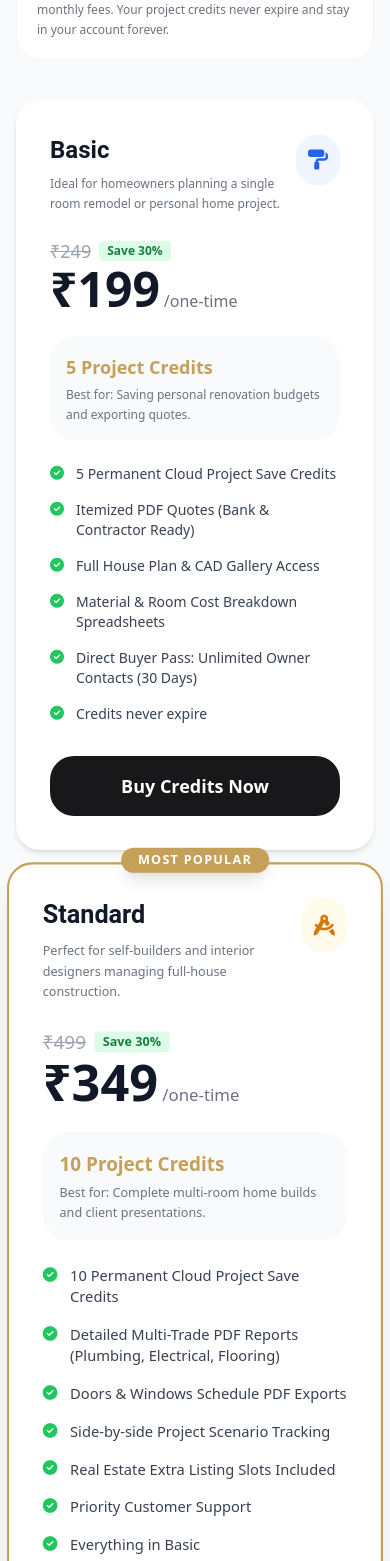
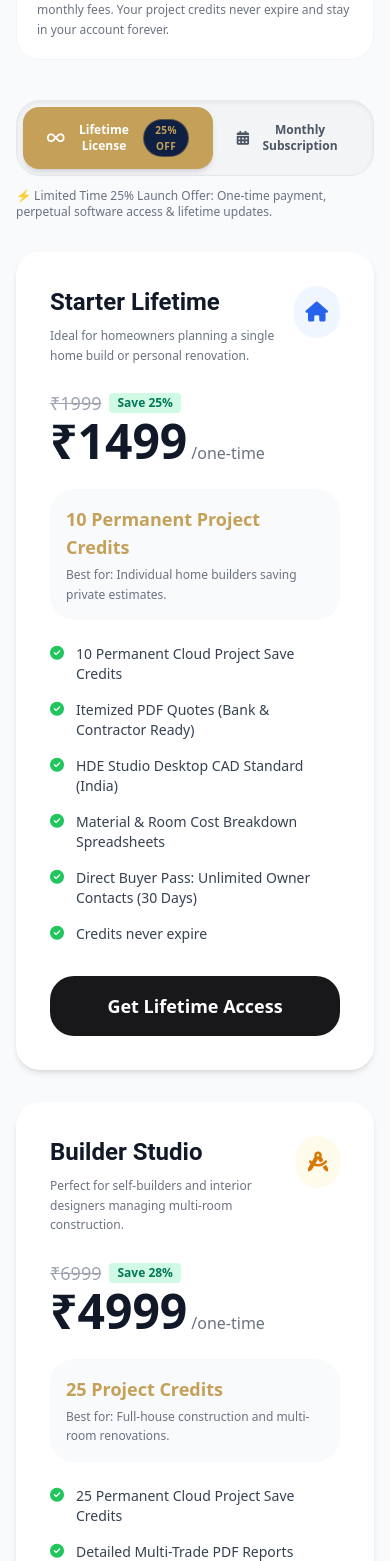
Before and after one commit to thyagarajsalome/hde-nextjs-web, a Next.js app: page /upgrade in a window 390 px wide. Shown: the part 1247-2808 px from the top of the page. Built offline with nearby package versions, Linux system fonts and the light colour scheme; no server answers.

Commit message:
Update pricing: Add Monthly vs Lifetime toggle with 25% launch offer ( USD / Rs 18,749 INR for Pro Suite)

```diff
--- a/src/features/dashboard/UpgradePage.tsx
+++ b/src/features/dashboard/UpgradePage.tsx
@@ -15,156 +15,316 @@ type PlanType = {
   tier: string;
   price: number;
   originalPrice: number;
+  discountBadge?: string;
+  billingPeriod: string;
   description: string;
   credits: string;
   useCase: string;
   features: string[];
   color: string;
   icon: string;
-  badge?: string; // Optional property prevents the TS error!
+  badge?: string;
 };
 
-// 2. Apply the interface to the plans object
-const plans = {
+// 2. India Plans: Lifetime vs Monthly
+const plansLifetime: Record<string, PlanType> = {
   basic: {
-    id: "5_credits",
-    name: "Basic",
+    id: "india_lifetime_starter",
+    name: "Starter Lifetime",
     tier: "basic",
-    price: 199,
-    originalPrice: 249,
-    description: "Ideal for homeowners planning a single room remodel or personal home project.",
-    credits: "5 Project Credits",
-    useCase: "Best for: Saving personal renovation budgets and exporting quotes.",
+    price: 1499,
+    originalPrice: 1999,
+    discountBadge: "Save 25%",
+    billingPeriod: "/one-time",
+    description: "Ideal for homeowners planning a single home build or personal renovation.",
+    credits: "10 Permanent Project Credits",
+    useCase: "Best for: Individual home builders saving private estimates.",
     badge: undefined,
     features: [
-      "5 Permanent Cloud Project Save Credits",
+      "10 Permanent Cloud Project Save Credits",
       "Itemized PDF Quotes (Bank & Contractor Ready)",
-      "Full House Plan & CAD Gallery Access",
+      "HDE Studio Desktop CAD Standard (India)",
       "Material & Room Cost Breakdown Spreadsheets",
       "Direct Buyer Pass: Unlimited Owner Contacts (30 Days)",
-      "Credits never expire"
-    ],
-    color: "blue",
-    icon: "fa-paint-roller"
-  },
-  standard: {
-    id: "10_credits",
-    name: "Standard",
-    tier: "standard",
-    price: 349,
-    originalPrice: 499,
-    description: "Perfect for self-builders and interior designers managing full-house construction.",
-    credits: "10 Project Credits",
-    useCase: "Best for: Complete multi-room home builds and client presentations.",
-    badge: "Most Popular",
-    features: [
-      "10 Permanent Cloud Project Save Credits",
-      "Detailed Multi-Trade PDF Reports (Plumbing, Electrical, Flooring)",
-      "Doors & Windows Schedule PDF Exports",
-      "Side-by-side Project Scenario Tracking",
-      "Real Estate Extra Listing Slots Included",
-      "Priority Customer Support",
-      "Everything in Basic"
-    ],
-    color: "amber",
-    icon: "fa-drafting-compass"
-  },
-  pro: {
-    id: "pro",
-    name: "Pro",
-    tier: "pro",
-    price: 999,
-    originalPrice: 1427,
-    description: "Built for civil contractors, builders, and architects needing high-volume client management.",
-    credits: "100 Project Credits",
-    useCase: "Best for: Professional builders, commercial contractors, and developers.",
-    badge: undefined,
-    features: [
-      "100 Project Credits (Store up to 100 sites)",
-      "Complete 7-Phase Material BOQ (Bill of Quantities)",
-      "Exact Cement, Steel & Masonry Brand Schedules",
-      "Contractor-grade Client PDF & Excel Exports",
-      "Commercial Agent / Builder Listing Pack Included",
-      "10 Daily Save Limit (Anti-Bot Protection)",
-      "Priority VIP Support"
-    ],
-    color: "gray",
-    icon: "fa-hard-hat"
-  },
-};
-
-const usaPlans = {
-  basic: {
-    id: "usa_basic",
-    name: "Basic",
-    tier: "basic",
-    price: 9.99,
-    originalPrice: 14.99,
-    description: "Perfect for homeowners looking to save remodeling estimates and generate contractor quotes.",
-    credits: "5 Project Credits",
-    useCase: "Best for: Quick renovations and aesthetic projects.",
-    badge: undefined,
-    features: [
-      "5 Permanent Cloud Project Save Credits",
-      "Client-Ready Professional PDF Estimates",
-      "Cost-per-sqft & Material Comparisons",
-      "Side-by-side Scenario Tracking in Dashboard",
       "Credits never expire"
     ],
     color: "blue",
     icon: "fa-home"
   },
   standard: {
-    id: "usa_standard",
-    name: "Standard",
+    id: "india_lifetime_builder",
+    name: "Builder Studio",
     tier: "standard",
-    price: 24.99,
-    originalPrice: 39.99,
-    description: "Ideal for advanced DIYers or flippers needing technical estimates for framing, plumbing, and additions.",
-    credits: "15 Project Credits",
+    price: 4999,
+    originalPrice: 6999,
+    discountBadge: "Save 28%",
+    billingPeriod: "/one-time",
+    description: "Perfect for self-builders and interior designers managing multi-room construction.",
+    credits: "25 Project Credits",
+    useCase: "Best for: Full-house construction and multi-room renovations.",
+    badge: undefined,
+    features: [
+      "25 Permanent Cloud Project Save Credits",
+      "Detailed Multi-Trade PDF Reports (Plumbing, Electrical, Flooring)",
+      "Doors & Windows Schedule PDF Exports",
+      "Side-by-side Project Scenario Tracking",
+      "Real Estate Extra Listing Slots Included",
+      "Priority Customer Support",
+      "Everything in Starter"
+    ],
+    color: "amber",
+    icon: "fa-drafting-compass"
+  },
+  pro: {
+    id: "india_lifetime_pro",
+    name: "All-Access Pro (CAD + Web)",
+    tier: "pro",
+    price: 18749,
+    originalPrice: 24999,
+    discountBadge: "25% OFF • LAUNCH DEAL",
+    badge: "⭐ 25% OFF • BEST VALUE",
+    billingPeriod: "/lifetime",
+    description: "Flagship Architectural CAD suite & comprehensive cost estimating system for professionals.",
+    credits: "Unlimited Cloud Projects & 100 Credits",
+    useCase: "Best for: Architects, civil engineers, building contractors, and serious developers.",
+    features: [
+      "HDE Studio Desktop CAD All-Access Pro (Perpetual, 100% Offline)",
+      "Dual India (Metric/Vastu) & USA (Imperial) AutoCAD Catalogs",
+      "Full 2D AutoCAD Vector Block Library (All Room Sets)",
+      "Vector PDF Blueprint Exporter (Custom Title Block & Specs, No Watermark)",
+      "Multi-Device License: Activate on up to 3 PCs / Laptops",
+      "Complete 7-Phase Material BOQ (Exact Cement, Steel, Sand bags)",
+      "Contractor-grade Client PDF & Excel Cost Schedules",
+      "Commercial Agent & Builder Listing Pack Included",
+      "Lifetime Software Updates & Direct WhatsApp Priority Support"
+    ],
+    color: "gray",
+    icon: "fa-cube"
+  }
+};
+
+const plansMonthly: Record<string, PlanType> = {
+  basic: {
+    id: "india_monthly_starter",
+    name: "Starter Monthly",
+    tier: "basic",
+    price: 499,
+    originalPrice: 699,
+    discountBadge: "Save 28%",
+    billingPeriod: "/month",
+    description: "Monthly access for homeowners planning ongoing single-room remodels.",
+    credits: "5 Credits / month",
+    useCase: "Best for: Month-by-month renovation tracking.",
+    badge: undefined,
+    features: [
+      "5 Project Save Credits Every Month",
+      "Itemized PDF Quotes (Bank & Contractor Ready)",
+      "Full House Plan & CAD Gallery Access",
+      "Material & Room Cost Breakdown Spreadsheets",
+      "Cancel anytime"
+    ],
+    color: "blue",
+    icon: "fa-home"
+  },
+  standard: {
+    id: "india_monthly_builder",
+    name: "Builder Monthly",
+    tier: "standard",
+    price: 999,
+    originalPrice: 1299,
+    discountBadge: "Save 23%",
+    billingPeriod: "/month",
+    description: "Monthly subscription for interior designers and active home remodelers.",
+    credits: "20 Credits / month",
+    useCase: "Best for: Multi-room home projects.",
+    badge: undefined,
+    features: [
+      "20 Project Credits / month",
+      "Detailed Multi-Trade PDF Reports (Plumbing, Electrical, Flooring)",
+      "Doors & Windows Schedules",
+      "Priority Customer Support"
+    ],
+    color: "amber",
+    icon: "fa-drafting-compass"
+  },
+  pro: {
+    id: "india_monthly_pro",
+    name: "All-Access Pro Monthly",
+    tier: "pro",
+    price: 1999,
+    originalPrice: 2499,
+    discountBadge: "Save 20%",
+    badge: "Most Flexible",
+    billingPeriod: "/month",
+    description: "Full access to HDE Studio Desktop CAD and complete contractor-grade estimators.",
+    credits: "100 Credits / month",
+    useCase: "Best for: Active contractors and civil engineers handling ongoing client bids.",
+    features: [
+      "HDE Studio Desktop CAD All-Access Pro (Active Subscription)",
+      "Full 2D AutoCAD Vector Block Library (India & USA Catalogs)",
+      "Vector PDF Blueprint Exporter (No Watermarks)",
+      "Complete 7-Phase Anti-Overbilling Material BOQ",
+      "100 Project Credits refreshed monthly",
+      "Cancel or pause anytime"
+    ],
+    color: "gray",
+    icon: "fa-cube"
+  }
+};
+
+// 3. USA Plans: Lifetime vs Monthly
+const usaPlansLifetime: Record<string, PlanType> = {
+  basic: {
+    id: "usa_lifetime_starter",
+    name: "Starter Lifetime",
+    tier: "basic",
+    price: 49,
+    originalPrice: 69,
+    discountBadge: "Save 28%",
+    billingPeriod: "/one-time",
+    description: "Ideal for homeowners planning personal remodels, additions, or single builds.",
+    credits: "10 Permanent Project Credits",
+    useCase: "Best for: Quick renovations and aesthetic projects.",
+    badge: undefined,
+    features: [
+      "10 Permanent Cloud Project Save Credits",
+      "Client-Ready Professional PDF Estimates",
+      "Cost-per-sqft & Material Comparisons",
+      "HDE Studio CAD Standard",
+      "Credits never expire"
+    ],
+    color: "blue",
+    icon: "fa-home"
+  },
+  standard: {
+    id: "usa_lifetime_builder",
+    name: "Contractor Pack",
+    tier: "standard",
+    price: 149,
+    originalPrice: 199,
+    discountBadge: "Save 25%",
+    billingPeriod: "/one-time",
+    description: "Ideal for flippers and remodelers needing technical estimates for framing and additions.",
+    credits: "25 Project Credits",
     useCase: "Best for: Full property rehabs and structural estimates.",
-    badge: "Best Value",
+    badge: undefined,
     features: [
-      "15 Permanent Cloud Project Save Credits",
+      "25 Permanent Cloud Project Save Credits",
       "Technical Trade & Luxury Project PDF Exports",
       "Permit & Contractor Cost Breakdown Sheets",
       "Side-by-side Multi-Property Comparisons",
-      "Priority Email Support",
-      "Everything in Basic"
+      "Priority Email Support"
     ],
     color: "amber",
     icon: "fa-building"
   },
   pro: {
-    id: "usa_pro",
-    name: "Pro",
+    id: "usa_lifetime_pro",
+    name: "All-Access Pro (CAD + Web)",
     tier: "pro",
-    price: 59.99,
-    originalPrice: 89.99,
-    description: "Built for professional contractors, builders, and realtors needing high-volume project saves and client-ready PDFs.",
-    credits: "100 Project Credits",
-    useCase: "Best for: Professionals managing multiple client projects.",
+    price: 299,
+    originalPrice: 399,
+    discountBadge: "25% OFF • LAUNCH DEAL",
+    badge: "⭐ 25% OFF • BEST VALUE",
+    billingPeriod: "/lifetime",
+    description: "Flagship Architectural CAD suite & comprehensive American cost estimating system.",
+    credits: "Unlimited Cloud Projects & 100 Credits",
+    useCase: "Best for: General contractors, remodelers, architects, and professional builders.",
+    features: [
+      "HDE Studio Desktop CAD All-Access Pro (Perpetual, 100% Offline)",
+      "Full 2D AutoCAD Vector Block Library (IBC/IRC Standards)",
+      "Dual USA Imperial & India Metric Catalogs",
+      "Vector PDF Blueprint Exporter (Custom Title Block & Specs, No Watermark)",
+      "Multi-Device License: Activate on up to 3 PCs / Macs",
+      "Comprehensive Trade Cost Schedules (Framing, Roofing, Plumbing, Electrical)",
+      "Unlimited Cloud Project Saves & Client-Ready Estimates",
+      "Lifetime Software Updates & Direct Engineering Support"
+    ],
+    color: "gray",
+    icon: "fa-cube"
+  }
+};
+
+const usaPlansMonthly: Record<string, PlanType> = {
+  basic: {
+    id: "usa_monthly_starter",
+    name: "Starter Monthly",
+    tier: "basic",
+    price: 14.99,
+    originalPrice: 19.99,
+    discountBadge: "Save 25%",
+    billingPeriod: "/month",
+    description: "Month-to-month access for quick DIY rehab estimates.",
+    credits: "5 Credits / month",
+    useCase: "Best for: Single month rehab evaluations.",
     badge: undefined,
     features: [
-      "100 Project Credits (Store up to 100 projects)",
-      "Client-Ready Professional PDF Reports",
-      "Complete Trade-by-Trade Cost Schedules",
-      "10 Daily Save Limit (Anti-Bot Protection)",
-      "White-Glove Technical Support"
+      "5 Monthly Project Save Credits",
+      "Client-Ready PDF Estimates",
+      "Cost-per-sqft & Material Comparisons",
+      "Cancel anytime"
+    ],
+    color: "blue",
+    icon: "fa-home"
+  },
+  standard: {
+    id: "usa_monthly_builder",
+    name: "Contractor Monthly",
+    tier: "standard",
+    price: 24.99,
+    originalPrice: 34.99,
+    discountBadge: "Save 28%",
+    billingPeriod: "/month",
+    description: "Monthly subscription for active flippers and remodelers.",
+    credits: "20 Credits / month",
+    useCase: "Best for: Ongoing subcontractor budgeting.",
+    badge: undefined,
+    features: [
+      "20 Monthly Project Credits",
+      "Trade & Luxury PDF Exports",
+      "Permit & Contractor Cost Breakdown Sheets",
+      "Priority Email Support"
+    ],
+    color: "amber",
+    icon: "fa-building"
+  },
+  pro: {
+    id: "usa_monthly_pro",
+    name: "All-Access Pro Monthly",
+    tier: "pro",
+    price: 49,
+    originalPrice: 69,
+    discountBadge: "Save 28%",
+    badge: "Most Flexible",
+    billingPeriod: "/month",
+    description: "Full monthly access to HDE Studio Desktop CAD and complete American cost estimators.",
+    credits: "100 Credits / month",
+    useCase: "Best for: Active general contractors with ongoing monthly client proposals.",
+    features: [
+      "HDE Studio Desktop CAD All-Access Pro (Active Subscription)",
+      "Full AutoCAD 2D Vector Blocks (IBC/IRC Standards)",
+      "Dual USA & India Catalogs",
+      "Vector PDF Blueprint Exporter (No Watermarks)",
+      "Complete Trade Schedules & Client Bids",
+      "100 Project Saves / month",
+      "Cancel anytime"
     ],
     color: "gray",
-    icon: "fa-hard-hat"
-  },
+    icon: "fa-cube"
+  }
 };
 
-const uaePlans = {
+// 4. UAE Plans
+const uaePlansLifetime: Record<string, PlanType> = {
   basic: {
     id: "usa_basic",
     name: "Starter",
     tier: "basic",
-    price: 39,
-    originalPrice: 55,
-    description: "Ideal for individual buyers and overseas investors evaluating single property purchases in Dubai.",
+    price: 180,
+    originalPrice: 250,
+    discountBadge: "Save 28%",
+    billingPeriod: "/one-time",
+    description: "Ideal for individual buyers evaluating single property purchases in Dubai.",
     credits: "5 Project Credits",
     useCase: "Best for: Saving off-plan vs ready property cost comparisons.",
     badge: undefined,
@@ -172,7 +332,6 @@ const uaePlans = {
       "5 Permanent Cloud Project Save Credits",
       "Itemized DLD & Land Department Fee PDFs",
       "Mortgage & Trustee Fee Breakdown Sheets",
-      "Side-by-side Unit Comparison in Dashboard",
       "Credits never expire"
     ],
     color: "blue",
@@ -182,19 +341,19 @@ const uaePlans = {
     id: "usa_standard",
     name: "Investor",
     tier: "standard",
-    price: 99,
-    originalPrice: 149,
-    description: "Perfect for multi-unit property portfolio investors and relocation planners across UAE freehold areas.",
-    credits: "15 Project Credits",
-    useCase: "Best for: Portfolio planning, rental yield ROI, and multi-unit acquisition budgets.",
-    badge: "Most Popular",
+    price: 450,
+    originalPrice: 600,
+    discountBadge: "Save 25%",
+    billingPeriod: "/one-time",
+    description: "Perfect for multi-unit property portfolio investors across UAE freehold areas.",
+    credits: "20 Project Credits",
+    useCase: "Best for: Portfolio planning and rental yield ROI.",
+    badge: undefined,
     features: [
-      "15 Permanent Cloud Project Save Credits",
+      "20 Permanent Cloud Project Save Credits",
       "Comprehensive DLD, Trustee & Broker Fee Takeoffs",
-      "Service Charge & Gross Yield ROI Spreadsheets",
-      "Prime Tier (AED 2M+) Acquisition Budgeting",
-      "Priority Support",
-      "Everything in Starter"
+      "Gross Yield ROI Spreadsheets",
+      "Priority Support"
     ],
     color: "amber",
     icon: "fa-city"
@@ -203,22 +362,36 @@ const uaePlans = {
     id: "usa_pro",
     name: "Developer & Broker",
     tier: "pro",
-    price: 220,
-    originalPrice: 330,
+    price: 1099,
+    originalPrice: 1465,
+    discountBadge: "25% OFF • LAUNCH DEAL",
+    badge: "⭐ 25% OFF • BEST VALUE",
+    billingPeriod: "/lifetime",
     description: "Built for real estate brokers, developers, and wealth managers managing multiple client portfolios.",
     credits: "100 Project Credits",
     useCase: "Best for: Professional advisors and agencies handling client transactions.",
-    badge: undefined,
     features: [
+      "HDE Studio Desktop CAD All-Access Pro (Perpetual)",
       "100 Project Credits (Store up to 100 properties)",
       "Client-Ready Investor Presentation PDF Reports",
       "Complete Freehold Community Fee Schedules",
-      "10 Daily Save Limit (Anti-Bot Protection)",
       "White-Glove VIP Support"
     ],
     color: "gray",
     icon: "fa-briefcase"
-  },
+  }
+};
+
+const uaePlansMonthly: Record<string, PlanType> = {
+  ...uaePlansLifetime,
+  pro: {
+    ...uaePlansLifetime.pro,
+    id: "usa_monthly_pro",
+    price: 180,
+    originalPrice: 240,
+    billingPeriod: "/month",
+    badge: "Most Flexible"
+  }
 };
 
 const BENEFITS_BY_REGION: Record<string, { tag: string; heading: string; cards: { icon: string; color: string; title: string; desc: string }[] }> = {
@@ -647,6 +820,7 @@ const UpgradePage = () => {
   const { user, refreshProfile, planTier, hasPaid, credits } = useUser();
   const { showToast } = useToast();
   const [loadingPlan, setLoadingPlan] = useState<string | null>(null);
+  const [billingCycle, setBillingCycle] = useState<'lifetime' | 'monthly'>('lifetime');
   const [error, setError] = useState("");
   const navigate = useRouter();
   const searchParams = useSearchParams();
@@ -655,7 +829,11 @@ const UpgradePage = () => {
   const { region, setRegion } = useRegion();
   const currentRegion = (region && ['US', 'IN', 'AE'].includes(region) ? region : 'IN') as 'US' | 'IN' | 'AE';
 
-  const activePlans = currentRegion === 'US' ? usaPlans : currentRegion === 'AE' ? uaePlans : plans;
+  const activePlans = currentRegion === 'US'
+    ? (billingCycle === 'lifetime' ? usaPlansLifetime : usaPlansMonthly)
+    : currentRegion === 'AE'
+    ? (billingCycle === 'lifetime' ? uaePlansLifetime : uaePlansMonthly)
+    : (billingCycle === 'lifetime' ? plansLifetime : plansMonthly);
   const currencySymbol = currentRegion === 'US' ? '$' : currentRegion === 'AE' ? 'AED ' : '₹';
   const currentBenefits = BENEFITS_BY_REGION[currentRegion] || BENEFITS_BY_REGION['IN'];
   const currentComparison = COMPARISON_ROWS_BY_REGION[currentRegion] || COMPARISON_ROWS_BY_REGION['IN'];
@@ -838,6 +1016,42 @@ const UpgradePage = () => {
           </div>
         )}
 
+        {/* BILLING CYCLE TOGGLE: LIFETIME vs MONTHLY */}
+        <div className="flex flex-col items-center justify-center gap-3 my-8">
+          <div className="bg-gray-100 dark:bg-zinc-800/80 p-1.5 rounded-2xl flex items-center border border-gray-200 dark:border-zinc-700 shadow-inner">
+            <button
+              onClick={() => setBillingCycle('lifetime')}
+              className={`px-6 py-3 rounded-xl font-black text-xs sm:text-sm transition-all flex items-center gap-2.5 cursor-pointer ${
+                billingCycle === 'lifetime'
+                  ? 'bg-primary text-white shadow-md scale-102'
+                  : 'text-gray-600 dark:text-zinc-400 hover:text-gray-900 dark:hover:text-white'
+              }`}
+            >
+              <i className="fas fa-infinity text-sm"></i>
+              <span>Lifetime License</span>
+              <span className="text-[10px] font-black uppercase bg-[#0f2042] text-[#c5a059] px-2 py-0.5 rounded-full border border-[#c5a059]/40 tracking-wider">
+                25% OFF
+              </span>
+            </button>
+            <button
+              onClick={() => setBillingCycle('monthly')}
+              className={`px-6 py-3 rounded-xl font-bold text-xs sm:text-sm transition-all flex items-center gap-2 cursor-pointer ${
+                billingCycle === 'monthly'
+                  ? 'bg-primary text-white shadow-md scale-102'
+                  : 'text-gray-600 dark:text-zinc-400 hover:text-gray-900 dark:hover:text-white'
+              }`}
+            >
+              <i className="fas fa-calendar-alt text-sm"></i>
+              <span>Monthly Subscription</span>
+            </button>
+          </div>
+          <p className="text-xs text-gray-500 dark:text-zinc-400">
+            {billingCycle === 'lifetime'
+              ? "⚡ Limited Time 25% Launch Offer: One-time payment, perpetual software access & lifetime updates."
+              : "Flexible monthly billing. Cancel or pause anytime from your dashboard."}
+          </p>
+        </div>
+
         <div className="grid grid-cols-1 md:grid-cols-3 gap-8 items-start">
           {Object.entries(activePlans).map(([key, plan]) => {
             const isBestValue = plan.badge;
@@ -878,11 +1092,13 @@ const UpgradePage = () => {
                 <div className="mb-6">
                   <div className="flex items-center gap-2">
                     <span className="text-gray-400 dark:text-zinc-500 line-through text-lg">{currencySymbol}{plan.originalPrice}</span>
-                    <span className="bg-green-100 dark:bg-green-950/20 text-green-700 dark:text-green-400 text-xs font-bold px-2 py-0.5 rounded">Save 30%</span>
+                    <span className="bg-emerald-100 dark:bg-emerald-950/30 text-emerald-700 dark:text-emerald-400 text-xs font-bold px-2 py-0.5 rounded">
+                      {plan.discountBadge || "Save 25%"}
+                    </span>
                   </div>
                   <div className="flex items-baseline gap-1">
                     <span className="text-5xl font-black text-gray-900 dark:text-zinc-100">{currencySymbol}{plan.price}</span>
-                    <span className="text-gray-500 dark:text-zinc-400 font-medium">/one-time</span>
+                    <span className="text-gray-500 dark:text-zinc-400 font-medium">{plan.billingPeriod}</span>
                   </div>
                 </div>
 
@@ -915,8 +1131,10 @@ const UpgradePage = () => {
                     </span>
                   ) : isActiveTier ? (
                     'Top-up Credits'
+                  ) : billingCycle === 'lifetime' ? (
+                    'Get Lifetime Access'
                   ) : (
-                    'Buy Credits Now'
+                    'Start Subscription'
                   )}
                 </button>
               </div>
```
Also changed, not shown: 2 other files (tests, documents, lock files or other folders).
